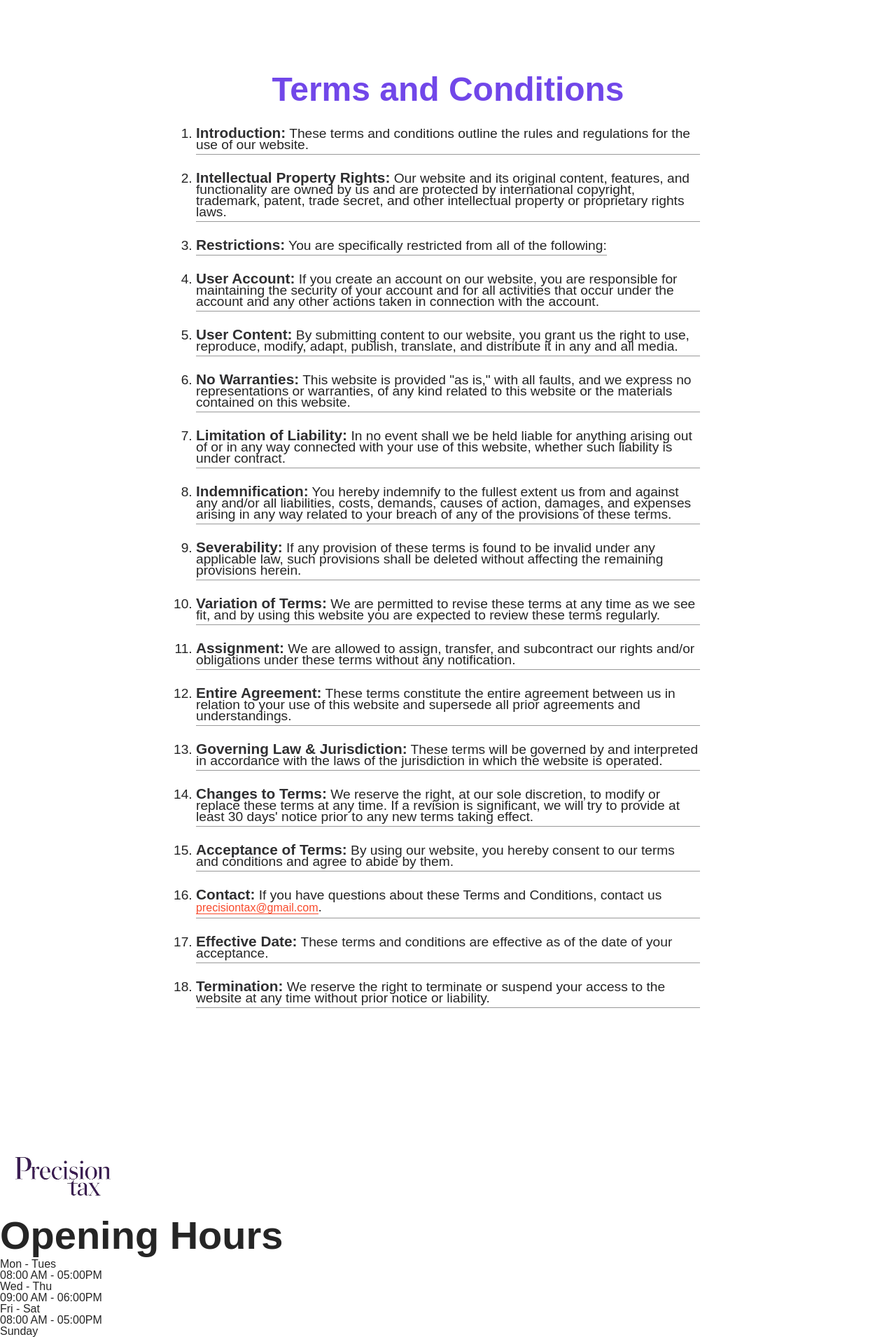
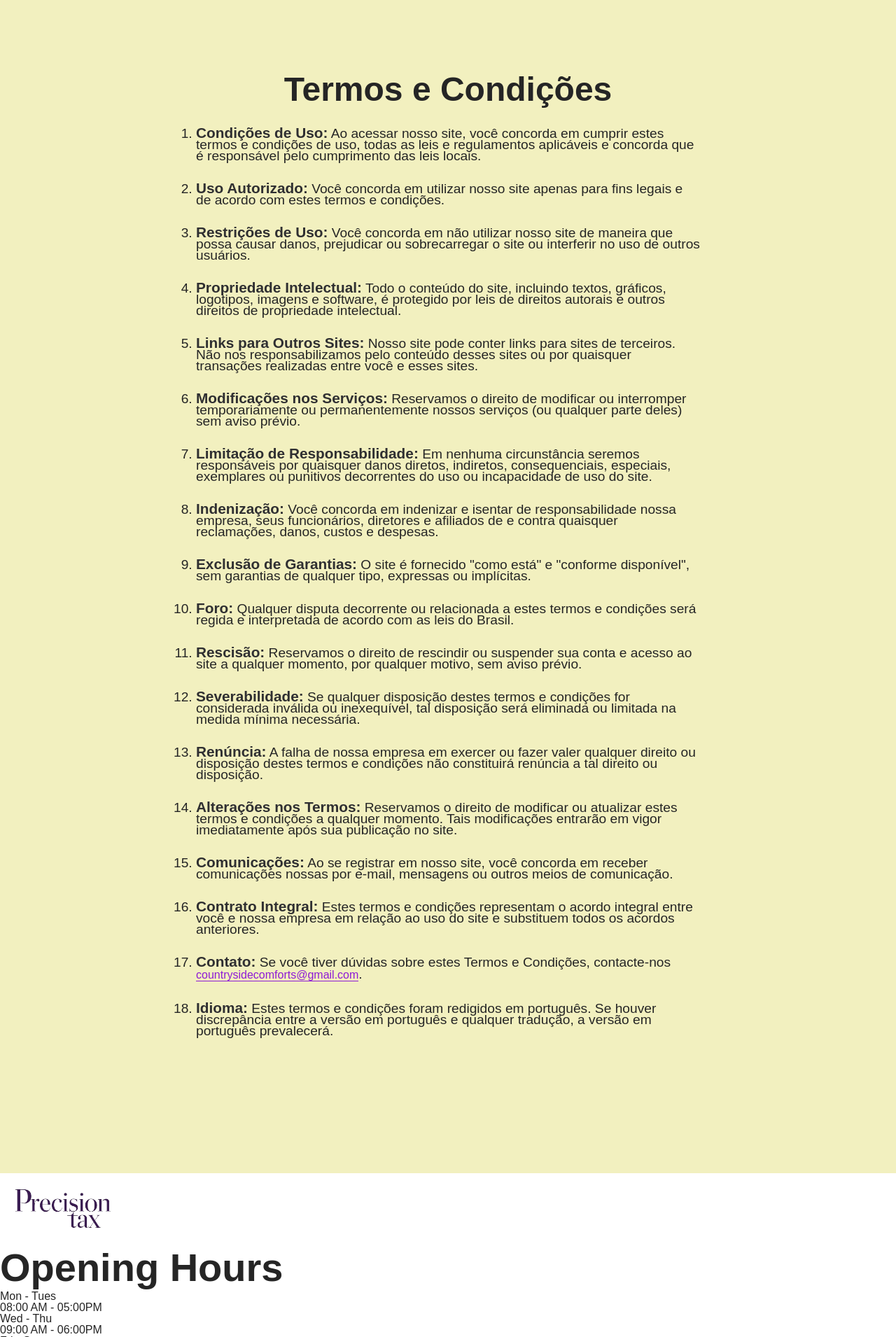
Before and after one commit to MishaKozarev/Template, a PHP site: page /terms-conditions.html in a window 1280 px wide. Shown: the part 91-2001 px from the top of the page at 70% size. Run offline with PHP 8.4, Linux system fonts and the light colour scheme; some web fonts are replaced.

Commit message:
feat: add info pages

```diff
--- a/css/style.css
+++ b/css/style.css
@@ -3565,7 +3565,7 @@ body {
 
 /**** THANKS-PAGE ****/
 .thankfulness {
-  background-color: #e6e6e6;
+  background-color: #f2f0bf;
 }
 
 .thankfulness__container {
@@ -3589,41 +3589,43 @@ body {
 }
 
 /**** DOCUMENT ****/
-.special-pages__container {
+.document {
+  background-color: #f2f0bf;
+}
+
+.document__container {
   padding: 190px 40px;
   max-width: 800px;
   margin: 0 auto;
   gap: 20px;
 }
 
-.special-pages h1 {
+.document h1 {
   font-weight: 600;
   font-size: 3rem;
   padding-bottom: 5px;
-  color: #7147e9;
-}
-
-.special-pages ol {
+}
+
+.document ol {
   gap: 25px;
 }
 
-.special-pages li {
+.document li {
   padding: 0 0 5px 0;
   align-self: flex-start;
   font-size: 1.2rem;
   font-weight: 400;
-  border-bottom: 1px solid rgb(0, 0, 0, 0.4);
-}
-
-.special-pages strong {
+}
+
+.document strong {
   font-weight: 600;
   font-size: 1.3rem;
   color: #2f2f31;
 }
 
-.special-pages a {
-  color: #f73311e3;
-  border-bottom: 1px solid #f73311e3;
+.document a {
+  color: #8200d8e3;
+  border-bottom: 1px solid #8200d8e3;
 }
 
 /**** HEADER ****/
@@ -4082,3 +4084,19 @@ body {
 .block-text {
   padding-top: 30px;
 }
+
+@media (max-width: 420px) {
+  .acLOxAiObYCuaBl {
+    grid-template-columns: 1fr;
+  }
+  .OrhfIniSeRCRaFl {
+    align-items: center;
+  }
+  .AUUYcnehcezIbYA {
+    align-items: center;
+  }
+}
+
+.block-text {
+  padding-top: 30px;
+}
--- a/terms-conditions.html
+++ b/terms-conditions.html
@@ -1,18 +1,14 @@
 <!DOCTYPE html>
-<html lang="en">
+<html lang="pt-BR">
   <head>
     <meta charset="UTF-8" />
     <meta http-equiv="X-UA-Compatible" content="IE=edge" />
     <meta name="viewport" content="width=device-width, initial-scale=1.0" />
-    <title>
-      Precision Tax Terms and Conditions | Understand Our Service Agreement
-    </title>
+    <title>Termos e Condições - CountrysideComforts</title>
     <meta
       name="description"
-      content="Familiarize yourself with Precision Tax's terms and conditions
-      to understand our service agreement. By engaging with our services, you
-      agree to abide by these terms. Contact us if you have any questions or
-      concerns."
+      content="Leia nossos termos e condições para entender os direitos e
+      responsabilidades ao utilizar o serviço CountrysideComforts."
     />
 
     <link rel="stylesheet" href="css/style.css" />
@@ -56,108 +52,109 @@
       </div>
     </header>
     <main>
-      <section class="special-pages">
-        <div class="special-pages__container container column">
-          <h1>Terms and Conditions</h1>
+      <section class="document">
+        <div class="document__container container column">
+          <h1>Termos e Condições</h1>
           <ol class="column">
             <li>
-              <strong>Introduction:</strong> These terms and conditions outline
-              the rules and regulations for the use of our website.
+              <strong>Condições de Uso:</strong> Ao acessar nosso site, você
+              concorda em cumprir estes termos e condições de uso, todas as leis
+              e regulamentos aplicáveis e concorda que é responsável pelo
+              cumprimento das leis locais.
             </li>
             <li>
-              <strong>Intellectual Property Rights:</strong> Our website and its
-              original content, features, and functionality are owned by us and
-              are protected by international copyright, trademark, patent, trade
-              secret, and other intellectual property or proprietary rights
-              laws.
+              <strong>Uso Autorizado:</strong> Você concorda em utilizar nosso
+              site apenas para fins legais e de acordo com estes termos e
+              condições.
             </li>
             <li>
-              <strong>Restrictions:</strong> You are specifically restricted
-              from all of the following:
+              <strong>Restrições de Uso:</strong> Você concorda em não utilizar
+              nosso site de maneira que possa causar danos, prejudicar ou
+              sobrecarregar o site ou interferir no uso de outros usuários.
             </li>
             <li>
-              <strong>User Account:</strong> If you create an account on our
-              website, you are responsible for maintaining the security of your
-              account and for all activities that occur under the account and
-              any other actions taken in connection with the account.
+              <strong>Propriedade Intelectual:</strong> Todo o conteúdo do site,
+              incluindo textos, gráficos, logotipos, imagens e software, é
+              protegido por leis de direitos autorais e outros direitos de
+              propriedade intelectual.
             </li>
             <li>
-              <strong>User Content:</strong> By submitting content to our
-              website, you grant us the right to use, reproduce, modify, adapt,
-              publish, translate, and distribute it in any and all media.
+              <strong>Links para Outros Sites:</strong> Nosso site pode conter
+              links para sites de terceiros. Não nos responsabilizamos pelo
+              conteúdo desses sites ou por quaisquer transações realizadas entre
+              você e esses sites.
             </li>
             <li>
-              <strong>No Warranties:</strong> This website is provided "as is,"
-              with all faults, and we express no representations or warranties,
-              of any kind related to this website or the materials contained on
-              this website.
+              <strong>Modificações nos Serviços:</strong> Reservamos o direito
+              de modificar ou interromper temporariamente ou permanentemente
+              nossos serviços (ou qualquer parte deles) sem aviso prévio.
             </li>
             <li>
-              <strong>Limitation of Liability:</strong> In no event shall we be
-              held liable for anything arising out of or in any way connected
-              with your use of this website, whether such liability is under
-              contract.
+              <strong>Limitação de Responsabilidade:</strong> Em nenhuma
+              circunstância seremos responsáveis por quaisquer danos diretos,
+              indiretos, consequenciais, especiais, exemplares ou punitivos
+              decorrentes do uso ou incapacidade de uso do site.
             </li>
             <li>
-              <strong>Indemnification:</strong> You hereby indemnify to the
-              fullest extent us from and against any and/or all liabilities,
-              costs, demands, causes of action, damages, and expenses arising in
-              any way related to your breach of any of the provisions of these
-              terms.
+              <strong>Indenização:</strong> Você concorda em indenizar e isentar
+              de responsabilidade nossa empresa, seus funcionários, diretores e
+              afiliados de e contra quaisquer reclamações, danos, custos e
+              despesas.
             </li>
             <li>
-              <strong>Severability:</strong> If any provision of these terms is
-              found to be invalid under any applicable law, such provisions
-              shall be deleted without affecting the remaining provisions
-              herein.
+              <strong>Exclusão de Garantias:</strong> O site é fornecido "como
+              está" e "conforme disponível", sem garantias de qualquer tipo,
+              expressas ou implícitas.
             </li>
             <li>
-              <strong>Variation of Terms:</strong> We are permitted to revise
-              these terms at any time as we see fit, and by using this website
-              you are expected to review these terms regularly.
+              <strong>Foro:</strong> Qualquer disputa decorrente ou relacionada
+              a estes termos e condições será regida e interpretada de acordo
+              com as leis do Brasil.
             </li>
             <li>
-              <strong>Assignment:</strong> We are allowed to assign, transfer,
-              and subcontract our rights and/or obligations under these terms
-              without any notification.
+              <strong>Rescisão:</strong> Reservamos o direito de rescindir ou
+              suspender sua conta e acesso ao site a qualquer momento, por
+              qualquer motivo, sem aviso prévio.
             </li>
             <li>
-              <strong>Entire Agreement:</strong> These terms constitute the
-              entire agreement between us in relation to your use of this
-              website and supersede all prior agreements and understandings.
+              <strong>Severabilidade:</strong> Se qualquer disposição destes
+              termos e condições for considerada inválida ou inexequível, tal
+              disposição será eliminada ou limitada na medida mínima necessária.
             </li>
             <li>
-              <strong>Governing Law & Jurisdiction:</strong> These terms will be
-              governed by and interpreted in accordance with the laws of the
-              jurisdiction in which the website is operated.
+              <strong>Renúncia:</strong> A falha de nossa empresa em exercer ou
+              fazer valer qualquer direito ou disposição destes termos e
+              condições não constituirá renúncia a tal direito ou disposição.
             </li>
             <li>
-              <strong>Changes to Terms:</strong> We reserve the right, at our
-              sole discretion, to modify or replace these terms at any time. If
-              a revision is significant, we will try to provide at least 30
-              days' notice prior to any new terms taking effect.
+              <strong>Alterações nos Termos:</strong> Reservamos o direito de
+              modificar ou atualizar estes termos e condições a qualquer
+              momento. Tais modificações entrarão em vigor imediatamente após
+              sua publicação no site.
             </li>
             <li>
-              <strong>Acceptance of Terms:</strong> By using our website, you
-              hereby consent to our terms and conditions and agree to abide by
-              them.
+              <strong>Comunicações:</strong> Ao se registrar em nosso site, você
+              concorda em receber comunicações nossas por e-mail, mensagens ou
+              outros meios de comunicação.
             </li>
             <li>
-              <strong>Contact:</strong> If you have questions about these Terms
-              and Conditions, contact us
-              <a class="footer__link" href="mailto:precisiontax@gmail.com"
-                >precisiontax@gmail.com</a
+              <strong>Contrato Integral:</strong> Estes termos e condições
+              representam o acordo integral entre você e nossa empresa em
+              relação ao uso do site e substituem todos os acordos anteriores.
+            </li>
+            <li>
+              <strong>Contato:</strong> Se você tiver dúvidas sobre estes Termos
+              e Condições, contacte-nos
+              <a
+                class="footer__link"
+                href="mailto:countrysidecomforts@gmail.com"
+                >countrysidecomforts@gmail.com</a
               >.
             </li>
-
             <li>
-              <strong>Effective Date:</strong> These terms and conditions are
-              effective as of the date of your acceptance.
-            </li>
-            <li>
-              <strong>Termination:</strong> We reserve the right to terminate or
-              suspend your access to the website at any time without prior
-              notice or liability.
+              <strong>Idioma:</strong> Estes termos e condições foram redigidos
+              em português. Se houver discrepância entre a versão em português e
+              qualquer tradução, a versão em português prevalecerá.
             </li>
           </ol>
         </div>
```
Also changed, not shown: index.html (+11 -63 lines), privacy-policy.html (+62 -64 lines), thanks.html (+15 -34 lines).
